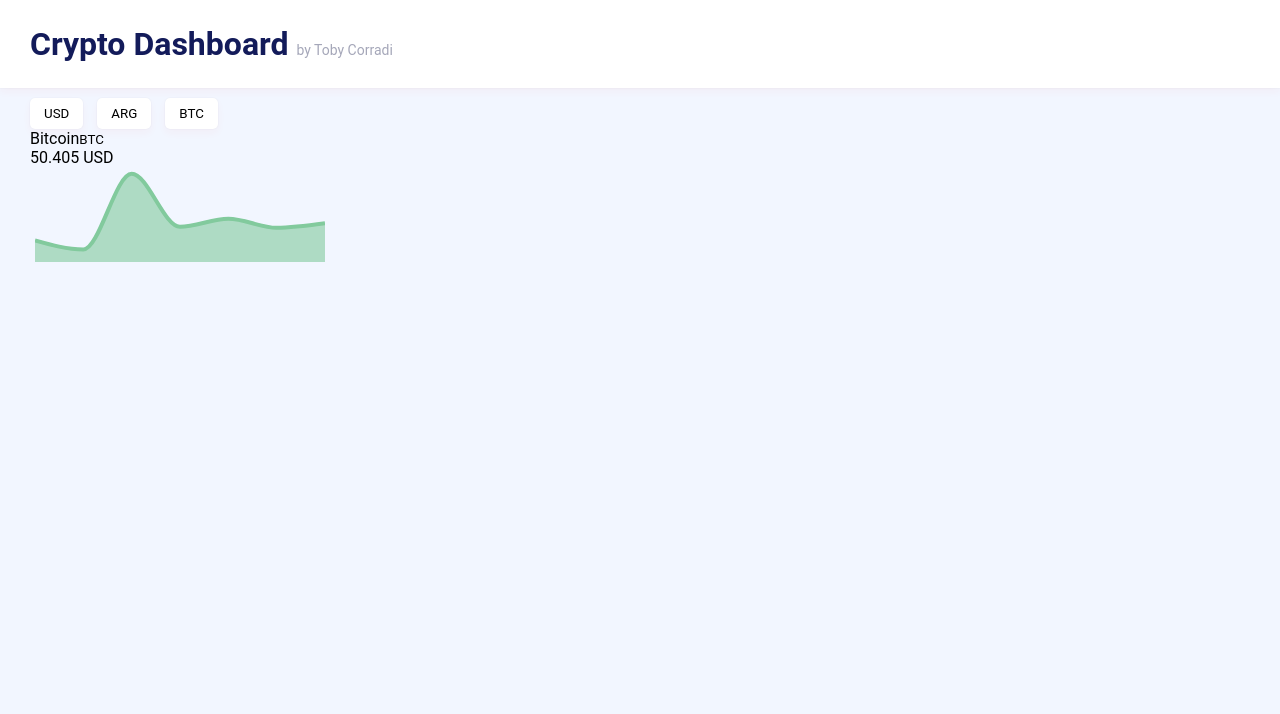
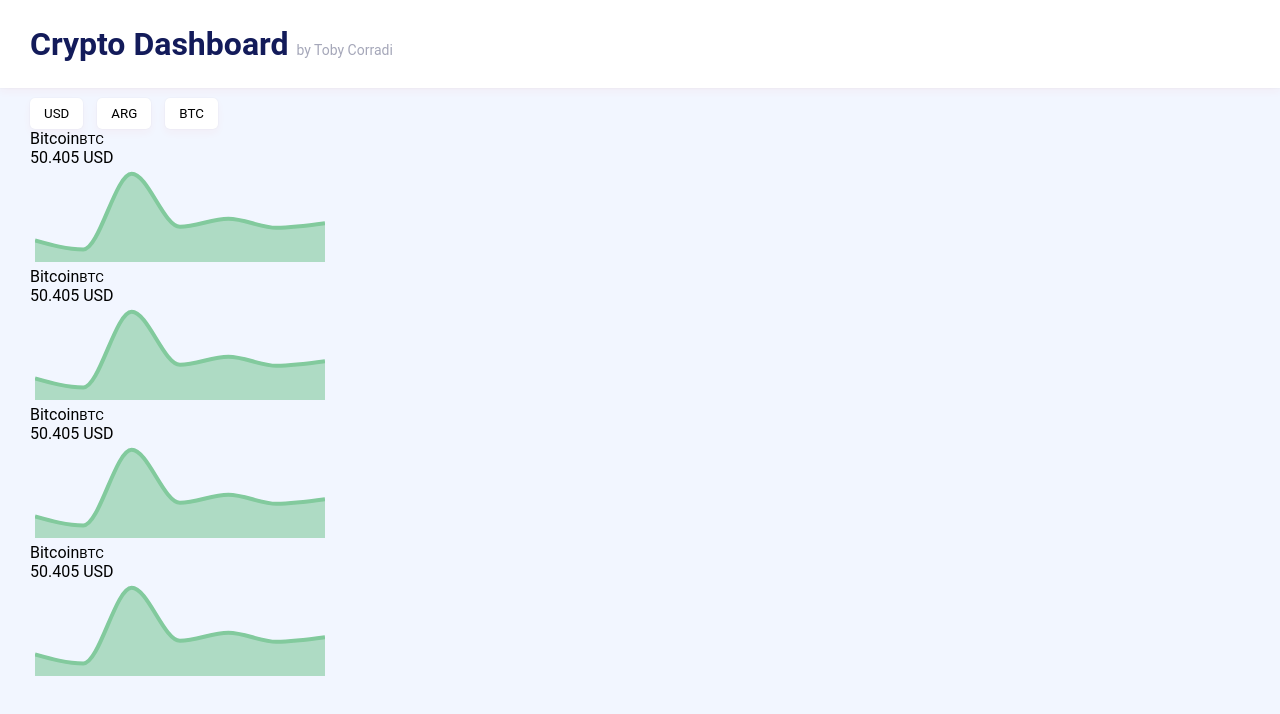
Before and after one commit to tobicorradi/crypto-dashboard, a React (Create React App) app: page / in a window 1280 px wide. Shown: the top 714 px of the page. Built offline with nearby package versions, Linux system fonts and the light colour scheme.

Commit message:
Slider component created

```diff
--- a/src/App.jsx
+++ b/src/App.jsx
@@ -3,7 +3,7 @@
 import GlobalStyles from "./globalStyles";
 import CurrencyButton from "./components/CurrencyButton";
 import Container from "./components/Container";
-import Card from "./components/Card";
+import Slider from "./components/Slider";
 const App = () => {
   return (
     <>
@@ -13,7 +13,7 @@
         <CurrencyButton text={"USD"} />
         <CurrencyButton text={"ARG"} />
         <CurrencyButton text={"BTC"} />
-        <Card name={'Bitcoin'} symbol={'BTC'} price={'50.405'}/>
+        <Slider />
       </Container>
     </>
   );
--- /dev/null
+++ b/src/components/Slider/Slider.jsx
@@ -0,0 +1,14 @@
+import React from "react";
+import Card from "./../Card";
+const Slider = () => {
+  return (
+    <div>
+      <Card name={"Bitcoin"} symbol={"BTC"} price={"50.405"} />
+      <Card name={"Bitcoin"} symbol={"BTC"} price={"50.405"} />
+      <Card name={"Bitcoin"} symbol={"BTC"} price={"50.405"} />
+      <Card name={"Bitcoin"} symbol={"BTC"} price={"50.405"} />
+    </div>
+  );
+};
+
+export default Slider;
--- /dev/null
+++ b/src/components/Slider/index.jsx
@@ -0,0 +1 @@
+export { default } from "./Slider";
```
Also changed, not shown: src/components/Card/Card.jsx (+1 -11 lines).
